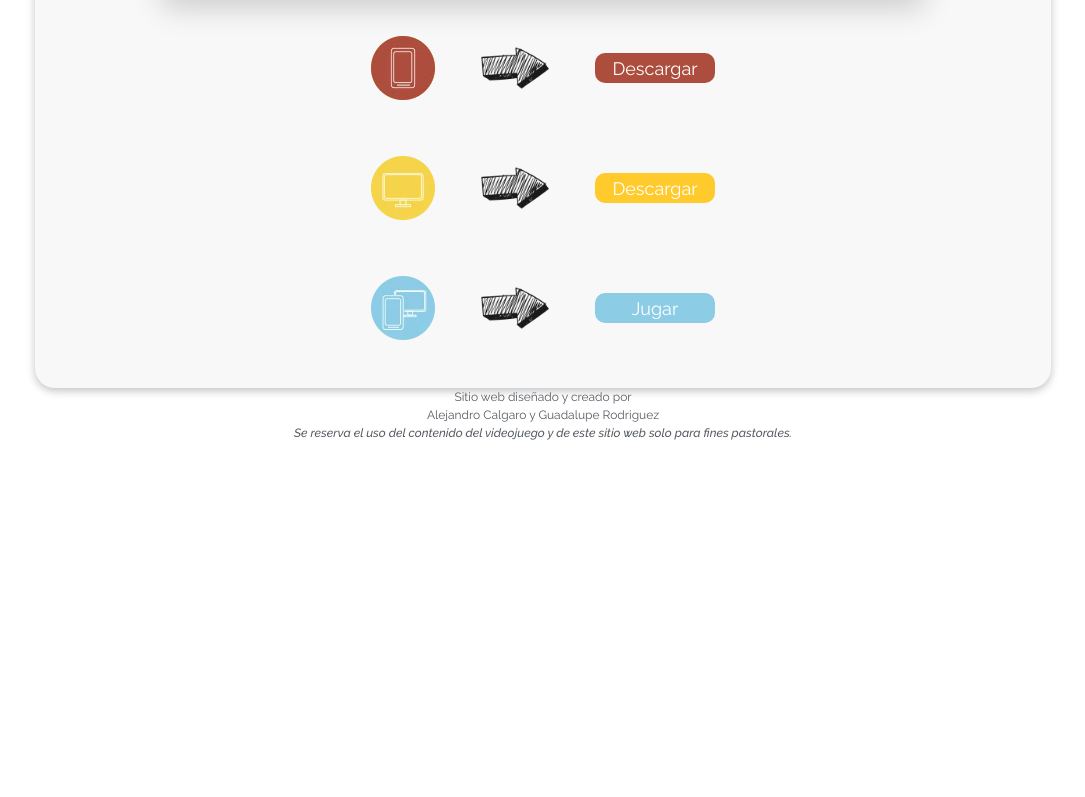
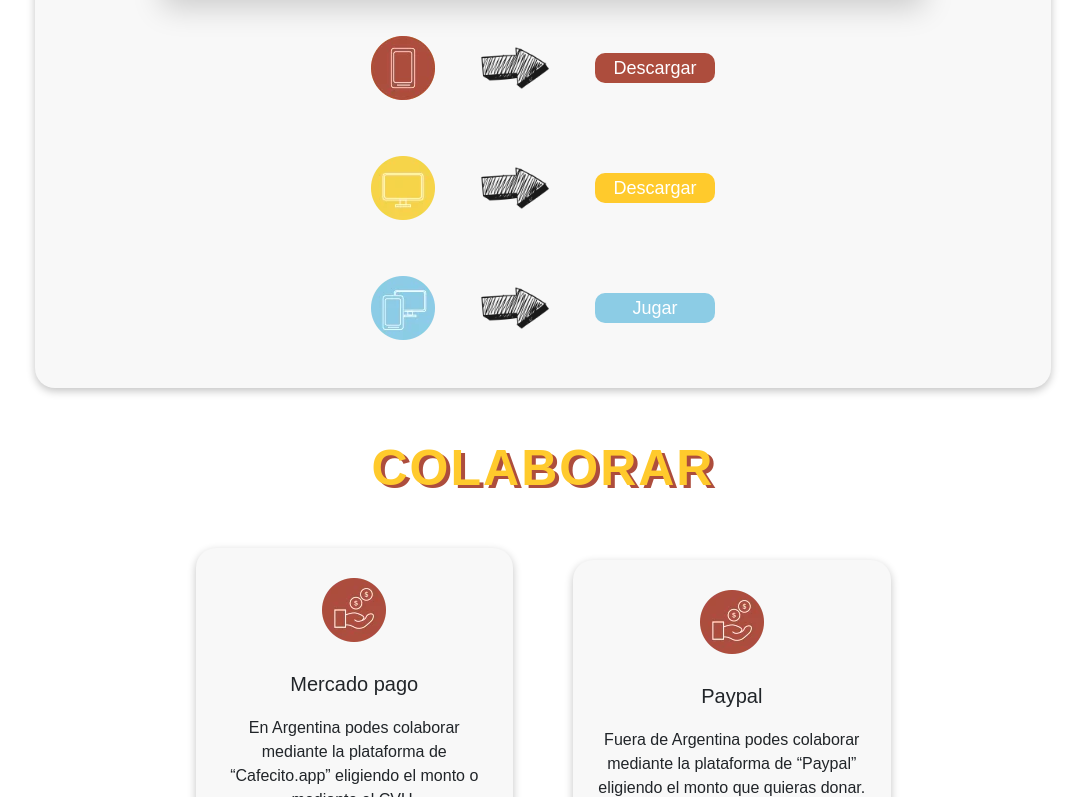
Before and after one commit to alecalgaro/enbuscadelasantidad-web, a React (Vite) app: page / in a window 1280 px wide. Shown: the part 2003-2800 px from the top of the page, without its empty margins (97-1182 px from the left). Before the commit the page ends 2505 px from the top, so only its background shows below. Built offline with nearby package versions, Linux system fonts and the light colour scheme.

Commit message:
Actualizacion de App.jsx

```diff
--- a/src/App.jsx
+++ b/src/App.jsx
@@ -6,6 +6,7 @@ import Navbar from './components/Navbar'
 import About from './components/About'
 import Game from './components/Game'
 import Footer from './components/Footer'
+import Donate from './components/Donate';
 
 function App() {
   return (
@@ -15,6 +16,7 @@ function App() {
     <Header />
     <About />
     <Game />
+    <Donate />
     <Footer />
     </>
   )
@@ -39,7 +41,7 @@ const GlobalStyle = createGlobalStyle`
     margin: 0;
     padding: 0;
     box-sizing: border-box;
-    font-family: 'Raleway', sans-serif;
+    font-family: 'Poppins', sans-serif;
     scroll-behavior: smooth;
   }
 
```
